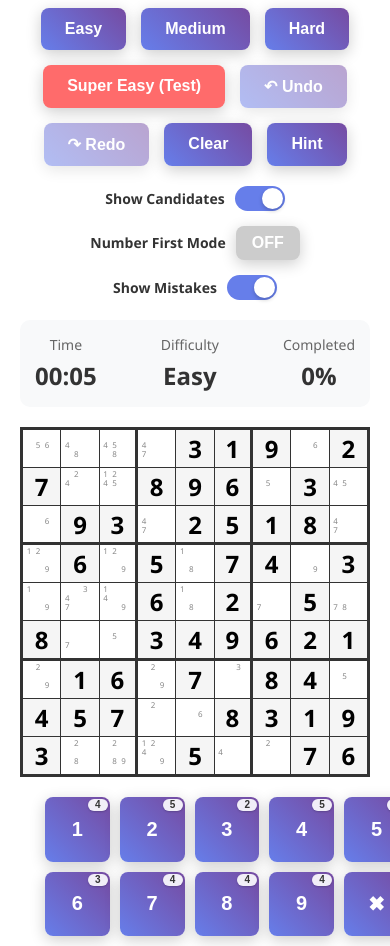
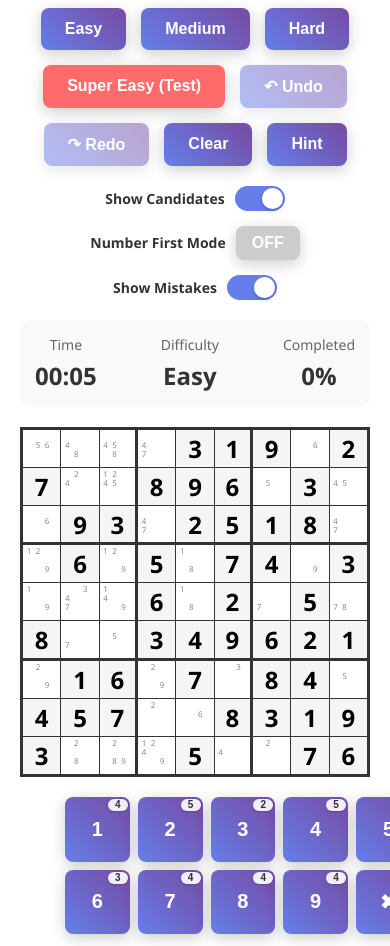
Before and after one commit to SurbhiSGupta/sudoku, a plain HTML site: page index.html in a window 390 px wide. Shown: the part 154-1100 px from the top of the page. Drawn offline with Linux system fonts and the light colour scheme.

Commit message:
Fix mobile number pad layout

```diff
--- a/index.html
+++ b/index.html
@@ -186,11 +186,13 @@
         }
 
         .number-pad {
-            display: grid;
-            grid-template-columns: repeat(5, 1fr);
-            gap: 10px;
-            margin: 20px auto;
-            max-width: 300px;
+        display: grid;
+        grid-template-columns: repeat(5, 1fr);
+        gap: 8px;
+        margin: 20px auto;
+        max-width: 280px;
+        padding: 0 10px;
+        box-sizing: border-box;
         }
 
         .number-btn {
```
